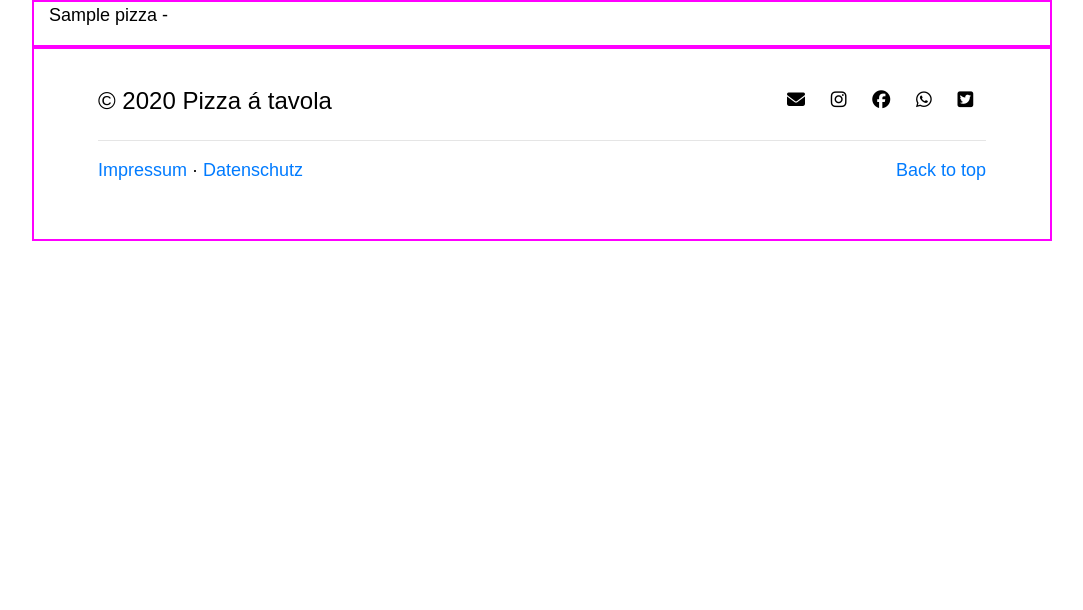
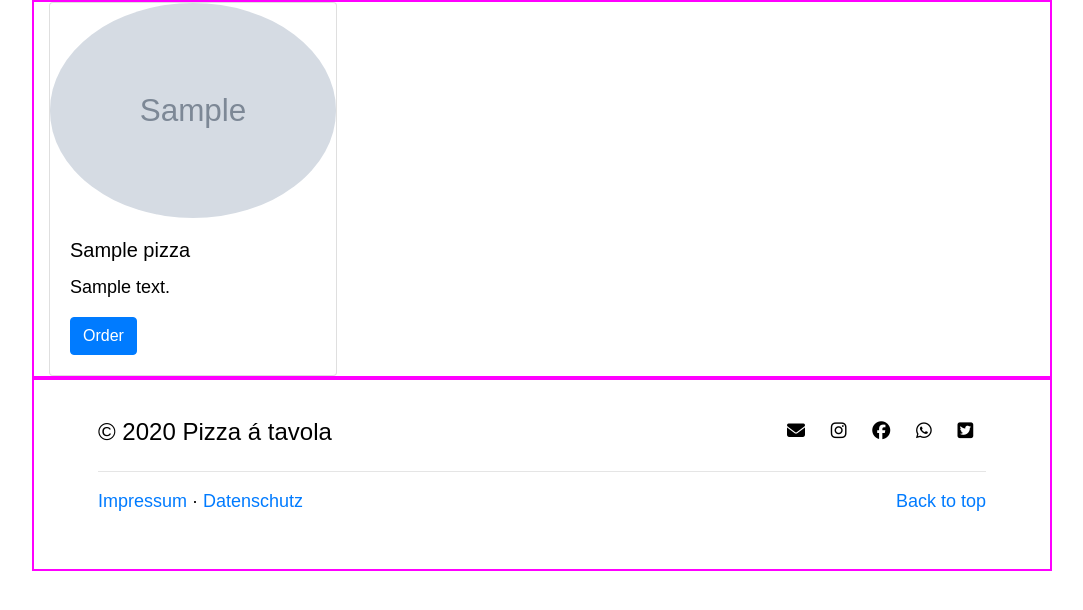
Before and after one commit to pmularczyk/django-pizza-a-tavola, a Django app: page /menu/ in a window 1280 px wide. Shown: the part 78-688 px from the top of the page, without its empty margins (98-1181 px from the left). Run offline with Django 3.2, Linux system fonts and the light colour scheme; tables that the repository leaves empty hold one stand-in row (values such as "Sample post"); grey boxes marked "Sample" are stand-in pictures; some libraries are stand-ins or nearby versions.

Commit message:
feat(front): added detail view; changes in listview

```diff
--- a/store/static/pizzapp/css/styles.css
+++ b/store/static/pizzapp/css/styles.css
@@ -19,6 +19,10 @@
     margin-top: 78px;
 }
 .menu {
+    margin-top: 78px;
+}
+
+.order {
     margin-top: 78px;
 }
 /* Navbar */
--- a/store/templates/pizzapp/pizza_list.html
+++ b/store/templates/pizzapp/pizza_list.html
@@ -1,16 +1,30 @@
-{% extends "base.html" %}
-{% block content %}
+{% extends "base.html" %} {% block content %}
+<div class="container menu">
+  <div class="row">
+    {% for pizza in pizzas %}
+    <div class="col-lg-4">
+      <div class="card" style="width: 18rem;">
+        <img
+          src="{{ pizza.image.url }}"
+          class="card-img-top rounded-circle article-img"
+          alt="Image of a delicious Pizza"
+        />
+        <div class="card-body">
+          <h5 class="card-title">{{ pizza.name }}</h5>
+          <p class="card-text">{{ pizza.description }}</p>
 
-{% for pizza in pizzas %}
-<div class="container menu">
-    <div>
-        <p>{{ pizza.name }} - {{ pizza.size }}</p>
+          <!-- <select class="form-control" name="size">
+            {% for item in pizza.variation_set.sizes %}
+                <option value="{{ item.title|lower }}">{{ item.title|capfirst }}</option>
+            {% endfor %}
+          </select> -->
+
+          <a href="{% url 'menu-detail' pizza.slug %} " class="btn btn-primary">Order</a>
+        </div>
+      </div>
     </div>
+    {% endfor %}
+
+  </div>
 </div>
-
-
-
-{% endfor %}
-
-
 {% endblock %}
```
Also changed, not shown: store/templates/pizzapp/pizza_detail.html (added, +48 -0 lines).
